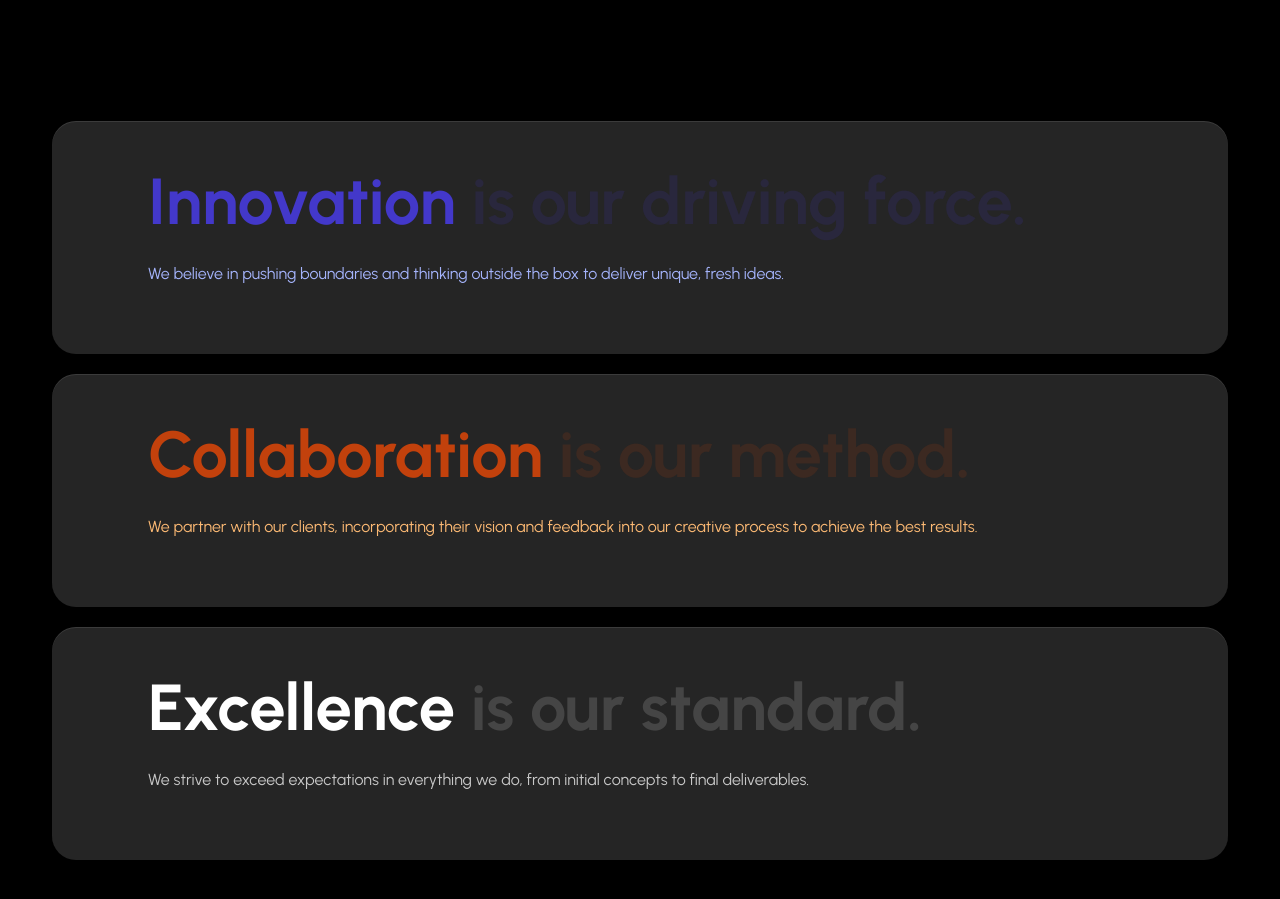
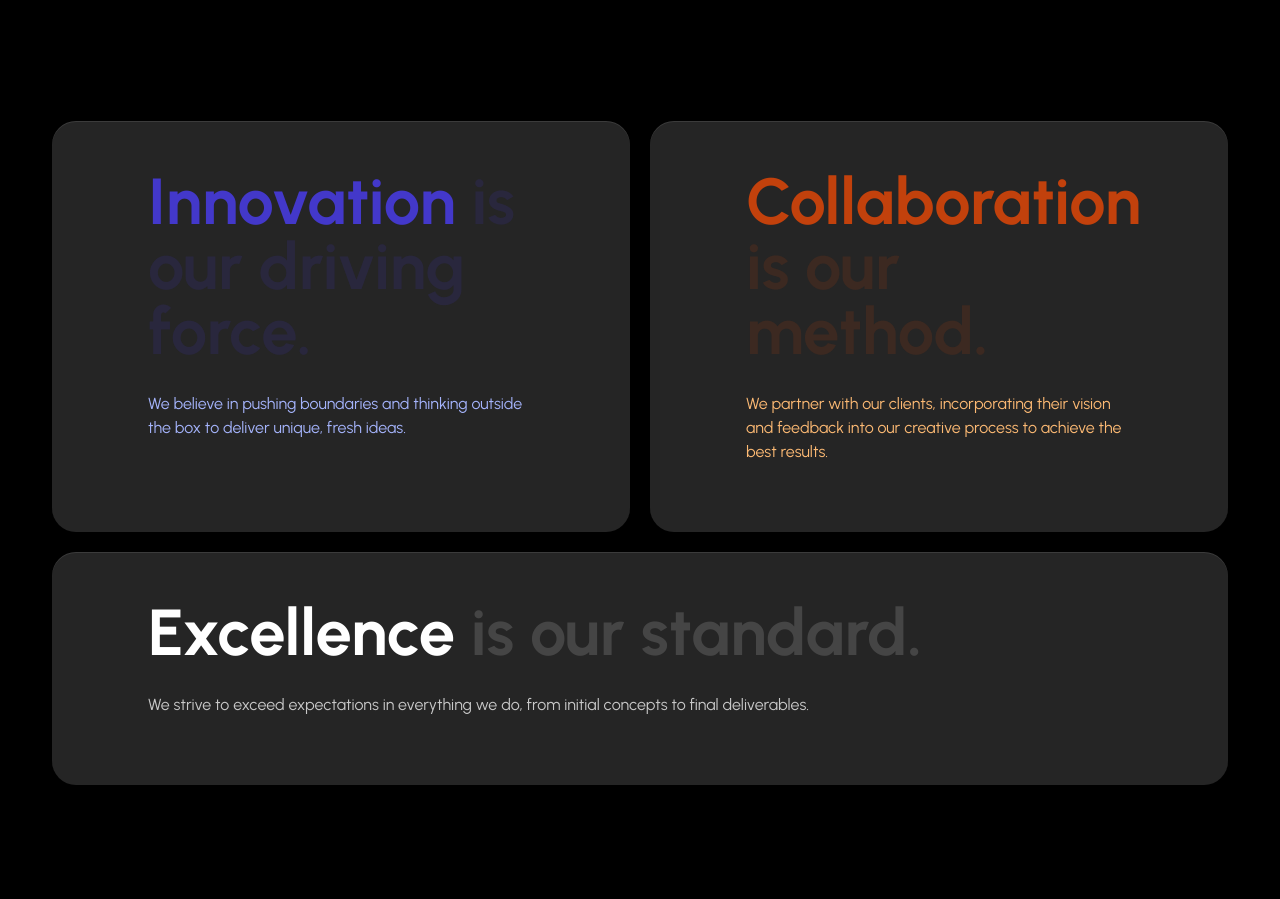
Before and after one commit to SanxRoz/temp2, a Next.js app: page / in a window 1280 px wide. Shown: the part 3880-4779 px from the top of the page. Built offline with nearby package versions, Linux system fonts and the light colour scheme.

Commit message:
Fixed grid

```diff
--- a/app/components/Beliefs/index.tsx
+++ b/app/components/Beliefs/index.tsx
@@ -1,10 +1,10 @@
 const Beliefs = () => {
   return (
     <div className="mx-auto max-w-2xl lg:max-w-7xl sm:py-4 lg:px-8 rounded-3xl">
-      <div className="grid grid-cols-1 lg:grid-cols-2 my-16 mx-5 gap-5">
+      <div className="grid grid-cols-1 md:grid-cols-2 my-16 mx-5 gap-5">
         {/* COLUMN-1 */}
 
-        <div className="bg-[#252525] col-span-2 py-12 px-10 sm:px-24 md:pb-70 rounded-3xl shadow-[inset_0_1px_0px_0px_rgba(255,255,255,0.1)]">
+        <div className="bg-[#252525] col-span-2 sm:col-span-1 py-12 px-10 sm:px-24 md:pb-70 rounded-3xl shadow-[inset_0_1px_0px_0px_rgba(255,255,255,0.1)]">
           <h3 className="text-4xl sm:text-65xl font-bold text-[#4338ca] leading-snug mb-5 text-center sm:text-start">
             Innovation{" "}
             <span className="text-[#4338ca26]">is our driving force.</span>
@@ -17,7 +17,7 @@ const Beliefs = () => {
 
         {/* COLUMN-2 */}
 
-        <div className="bg-build bg-[#252525] col-span-2 py-12 px-10 sm:px-24 md:pb-70 shadow-[inset_0_1px_0px_0px_rgba(255,255,255,0.1)] rounded-3xl">
+        <div className="bg-build bg-[#252525] col-span-2 sm:col-span-1 py-12 px-10 sm:px-24 md:pb-70 shadow-[inset_0_1px_0px_0px_rgba(255,255,255,0.1)] rounded-3xl">
           <h3 className="text-4xl sm:text-65xl font-bold text-[#c2410c26] leading-snug mb-5 text-center sm:text-start">
             <span className="text-[#c2410c]">Collaboration </span> is our
             method.
```
